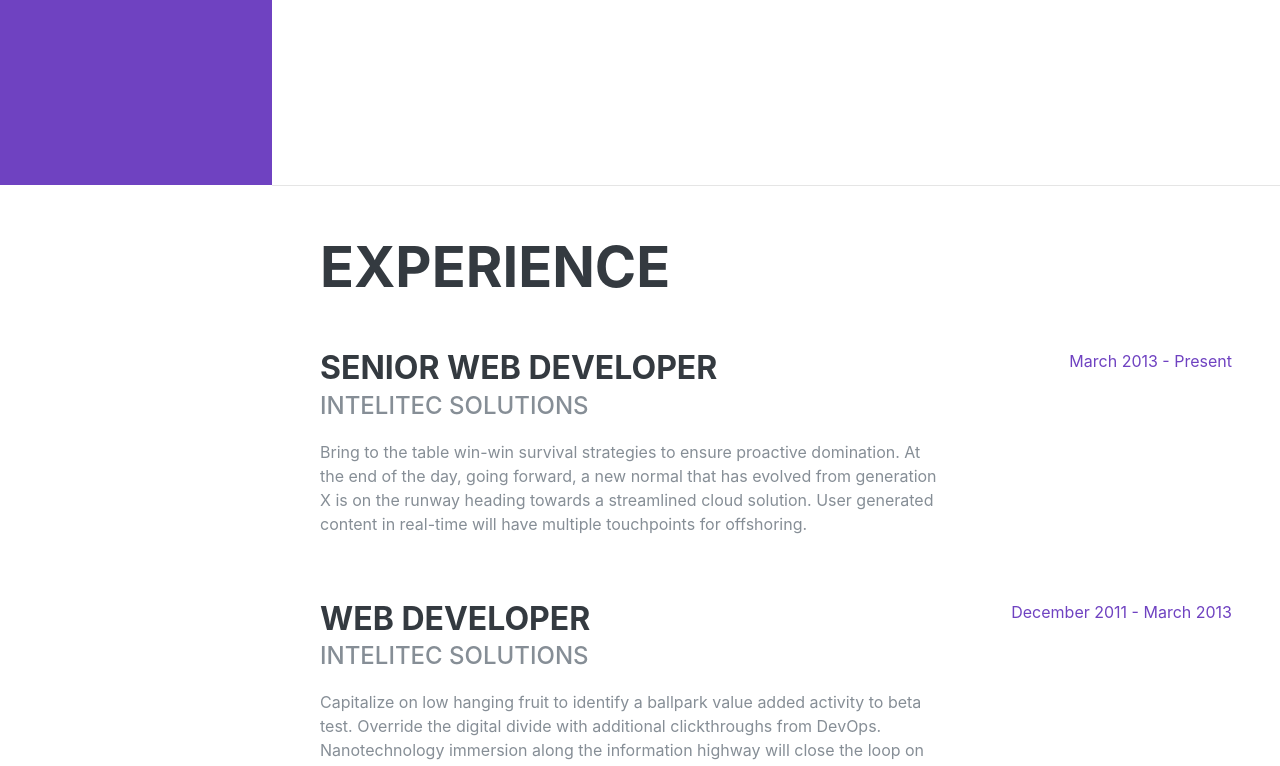
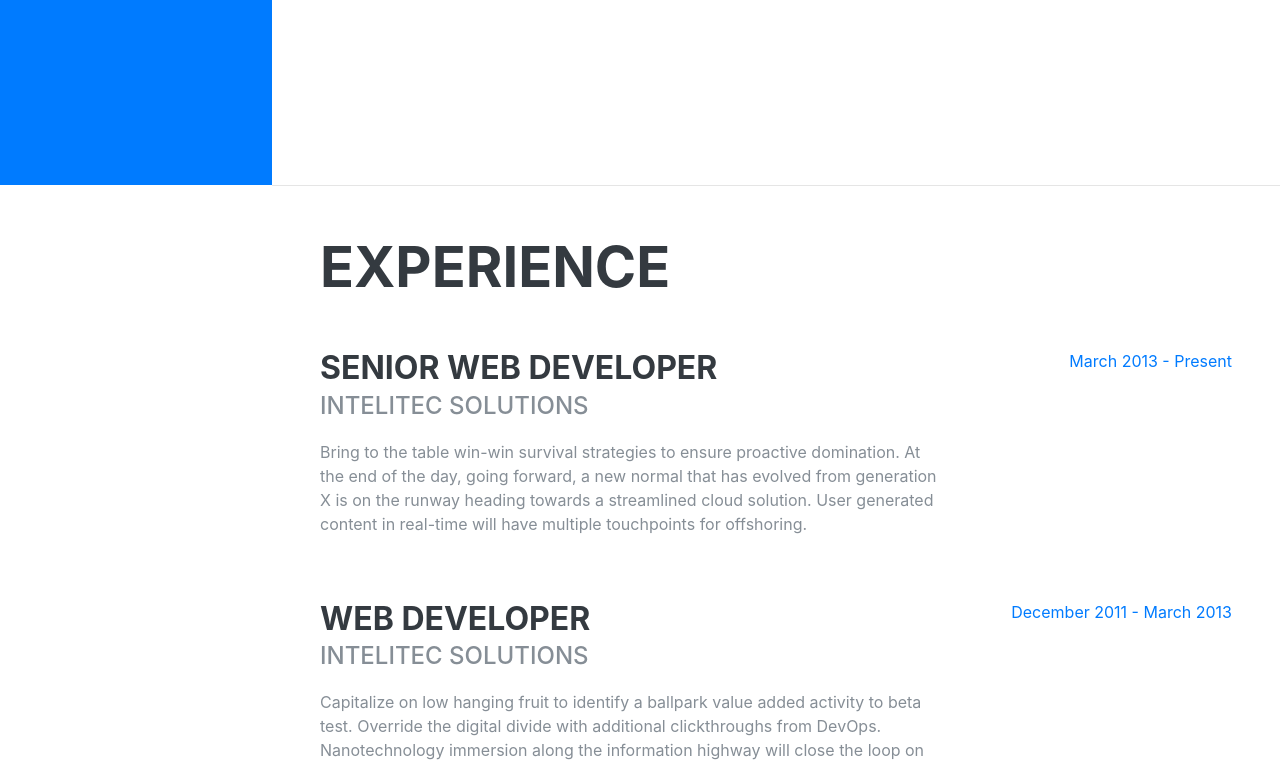
Before and after one commit to willianmesko/Portifolio-Gatsby, a Gatsby site: page / in a window 1280 px wide. Shown: the part 615-1381 px from the top of the page. Built offline with nearby package versions, Linux system fonts and the light colour scheme; Gatsby itself is replaced by a stand-in of ours; a web font is replaced by a local one.

Commit message:
Update _variables.scss

```diff
--- a/src/assets/sass/_variables.scss
+++ b/src/assets/sass/_variables.scss
@@ -25,7 +25,7 @@ $green: #28a745 !default;
 $teal: #20c997 !default;
 $cyan: #17a2b8 !default;
 
-$primary: $purple !default;
+$primary: $blue !default;
 $secondary: $gray-600 !default;
 $success: $green !default;
 $info: $cyan !default;
```
